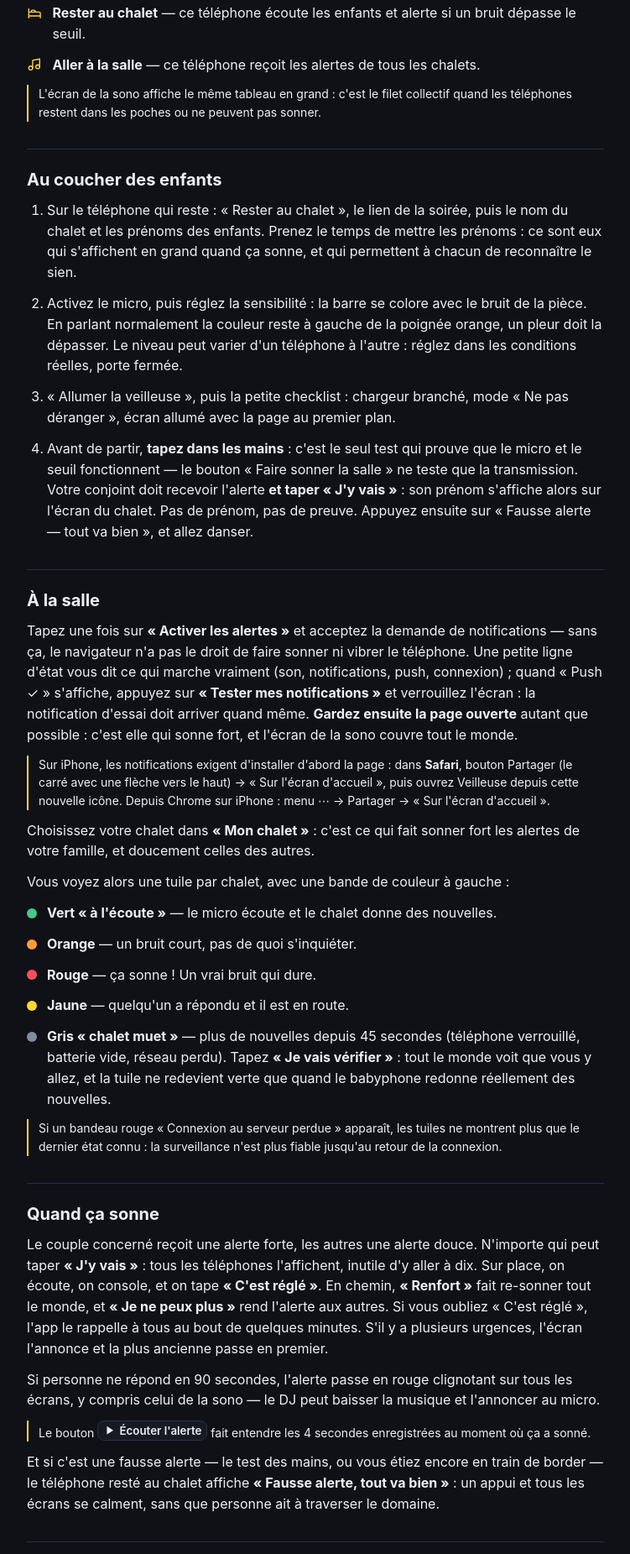
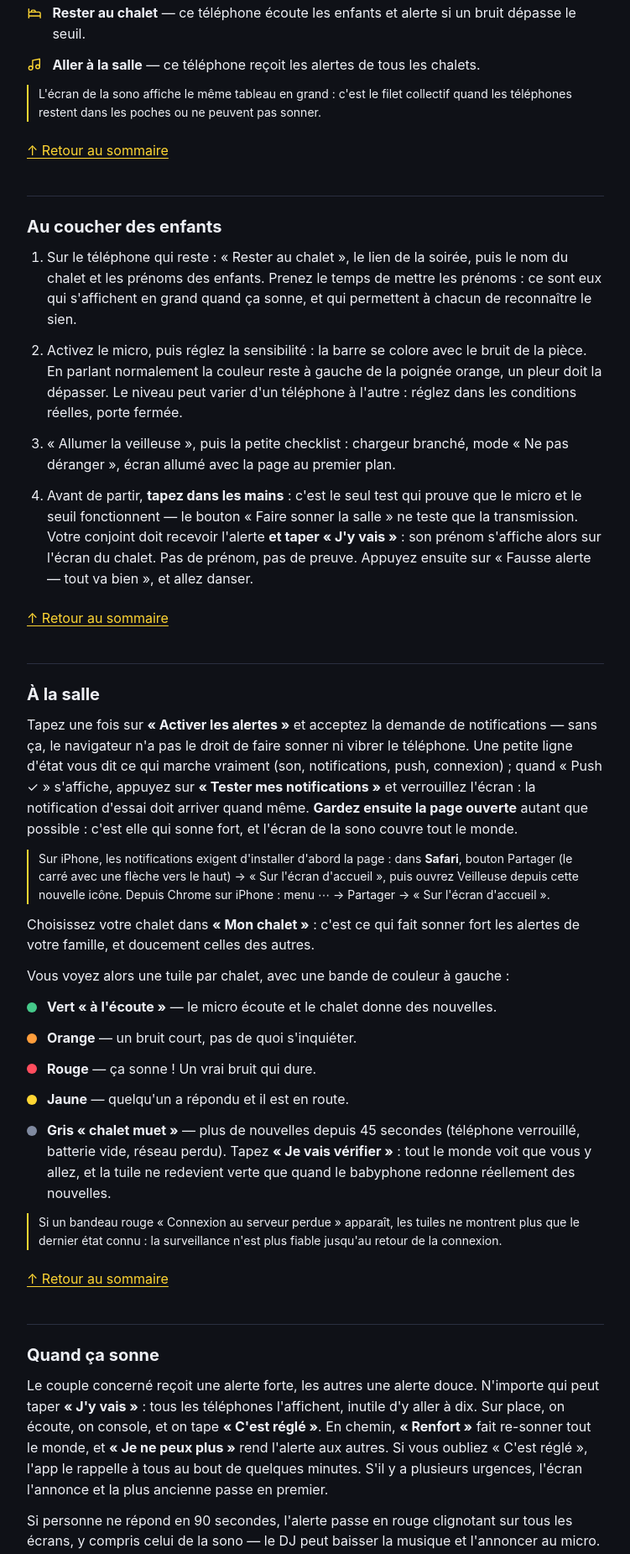
Before and after one commit to sylvainPgt/veilleuse, a plain HTML site: page app/static/aide.html in a window 1280 px wide. Shown: the part 513-2364 px from the top of the page at 84% size, without its empty margins (264-1015 px from the left). Drawn offline with Linux system fonts and the light colour scheme.

Commit message:
Ajouter un retour au sommaire dans le guide (#4)
* Ajouter un retour au sommaire dans le guide

* Durcir les workflows et le conteneur Veilleuse

* Appliquer les versions corrigées au conteneur de production

* Tester le conteneur non-root et son volume en CI

* Attendre le démarrage du conteneur avant de tester la persistance

```diff
--- a/app/static/aide.html
+++ b/app/static/aide.html
@@ -31,6 +31,8 @@
   .topbar .name img { width: 24px; height: 24px; }
 
   .aide { padding-top: var(--s5); }
+  #sommaire, .aide section[id] { scroll-margin-top: 4.5rem; }
+  .back-to-summary { display: inline-flex; align-items: center; min-height: 44px; color: var(--amber); text-underline-offset: .2em; }
   .aide h2 { font-size: var(--t-lg); margin: 0 0 var(--s3); scroll-margin-top: 4.5rem; }
   .aide section { margin-top: var(--s6); padding-top: var(--s5); border-top: 1px solid var(--line); }
   .aide p, .aide li { color: var(--text); line-height: 1.55; }
@@ -94,7 +96,7 @@
   <div class="hero">
     <h1>Comment ça marche&nbsp;?</h1>
     <p class="tagline">Les enfants dorment dans les chalets, vous dansez dans la salle, tout le monde veille.</p>
-    <ul class="toc">
+    <ul class="toc" id="sommaire" tabindex="-1">
       <li><a href="#principe">Le principe</a></li>
       <li><a href="#coucher">Au coucher</a></li>
       <li><a href="#salle">À la salle</a></li>
@@ -112,6 +114,7 @@
       <li><svg class="ic"><use href="#i-music"/></svg><span><strong>Aller à la salle</strong> — ce téléphone reçoit les alertes de tous les chalets.</span></li>
     </ul>
     <p class="note">L'écran de la sono affiche le même tableau en grand&nbsp;: c'est le filet collectif quand les téléphones restent dans les poches ou ne peuvent pas sonner.</p>
+    <a class="back-to-summary" href="#sommaire">↑ Retour au sommaire</a>
   </section>
 
   <section id="coucher">
@@ -122,6 +125,7 @@
       <li>«&nbsp;Allumer la veilleuse&nbsp;», puis la petite checklist&nbsp;: chargeur branché, mode «&nbsp;Ne pas déranger&nbsp;», écran allumé avec la page au premier plan.</li>
       <li>Avant de partir, <strong>tapez dans les mains</strong>&nbsp;: c'est le seul test qui prouve que le micro et le seuil fonctionnent — le bouton «&nbsp;Faire sonner la salle&nbsp;» ne teste que la transmission. Votre conjoint doit recevoir l'alerte <strong>et taper «&nbsp;J'y vais&nbsp;»</strong>&nbsp;: son prénom s'affiche alors sur l'écran du chalet. Pas de prénom, pas de preuve. Appuyez ensuite sur «&nbsp;Fausse alerte — tout va bien&nbsp;», et allez danser.</li>
     </ol>
+    <a class="back-to-summary" href="#sommaire">↑ Retour au sommaire</a>
   </section>
 
   <section id="salle">
@@ -138,6 +142,7 @@
       <li><span class="dot m"></span><span><strong>Gris «&nbsp;chalet muet&nbsp;»</strong> — plus de nouvelles depuis 45 secondes (téléphone verrouillé, batterie vide, réseau perdu). Tapez <strong>«&nbsp;Je vais vérifier&nbsp;»</strong>&nbsp;: tout le monde voit que vous y allez, et la tuile ne redevient verte que quand le babyphone redonne réellement des nouvelles.</span></li>
     </ul>
     <p class="note">Si un bandeau rouge «&nbsp;Connexion au serveur perdue&nbsp;» apparaît, les tuiles ne montrent plus que le dernier état connu&nbsp;: la surveillance n'est plus fiable jusqu'au retour de la connexion.</p>
+    <a class="back-to-summary" href="#sommaire">↑ Retour au sommaire</a>
   </section>
 
   <section id="sonne">
@@ -146,6 +151,7 @@
     <p>Si personne ne répond en 90 secondes, l'alerte passe en rouge clignotant sur tous les écrans, y compris celui de la sono — le DJ peut baisser la musique et l'annoncer au micro.</p>
     <p class="note">Le bouton <span class="ui"><svg class="ic solid"><use href="#i-play"/></svg> Écouter l'alerte</span> fait entendre les 4 secondes enregistrées au moment où ça a sonné.</p>
     <p>Et si c'est une fausse alerte&nbsp;— le test des mains, ou vous étiez encore en train de border&nbsp;— le téléphone resté au chalet affiche <strong>«&nbsp;Fausse alerte, tout va bien&nbsp;»</strong>&nbsp;: un appui et tous les écrans se calment, sans que personne ait à traverser le domaine.</p>
+    <a class="back-to-summary" href="#sommaire">↑ Retour au sommaire</a>
   </section>
 
   <section id="ecouter">
@@ -153,6 +159,7 @@
     <p>Sur n'importe quelle tuile, le bouton <span class="ui"><svg class="ic"><use href="#i-speaker"/></svg> Écouter</span> demande au téléphone du chalet d'enregistrer 10 secondes et de vous les envoyer. Comptez une quinzaine de secondes entre l'appui et le son. Vous pouvez réappuyer autant de fois que nécessaire, et le bouton <span class="ui"><svg class="ic"><use href="#i-replay"/></svg> Réécouter</span> rejoue le dernier enregistrement — pratique si votre téléphone refuse de lancer le son tout seul.</p>
     <p>Ce n'est pas une écoute permanente, et c'est volontaire&nbsp;: un flux continu serait la première chose à casser sur un réseau faible, justement au mauvais moment.</p>
     <p class="note">Par respect pour les autres familles, l'écran du chalet affiche le prénom de la personne qui écoute, et le journal de la soirée le note.</p>
+    <a class="back-to-summary" href="#sommaire">↑ Retour au sommaire</a>
   </section>
 
   <div class="card">
```
Also changed, not shown: requirements.txt, 5 other files.
